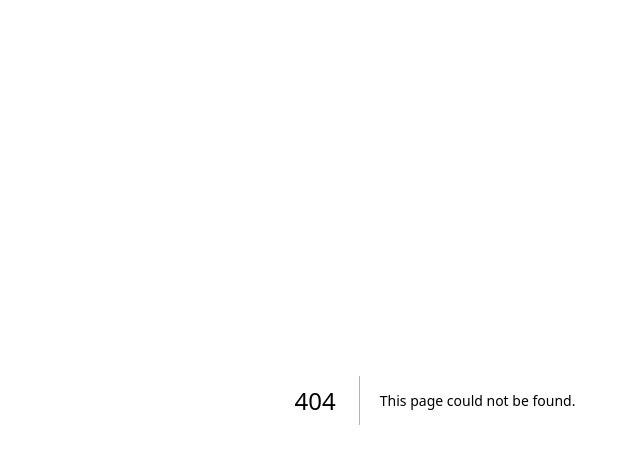
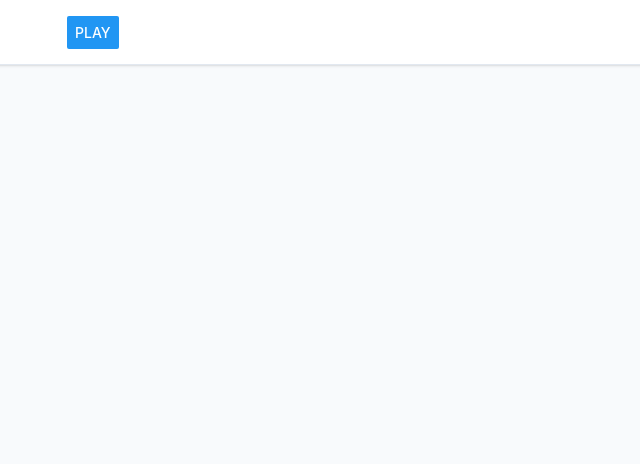
Before and after one commit to orzel320/ProjektowanieZespoloweRAM, a Next.js app in the folder frontend/: page /lobby in a window 1280 px wide. Before the commit this address had no page. Shown: the top 464 px of the page, without its empty margins (205-845 px from the left). Built offline with nearby package versions, Linux system fonts and the light colour scheme.

Commit message:
feat/lobby-part1

```diff
--- /dev/null
+++ b/frontend/src/app/lobby/page.js
@@ -0,0 +1,26 @@
+'use client';
+
+import {Button} from 'react-native-web'
+import { useRouter } from 'next/navigation';
+
+
+export default function Page() {
+    const router = useRouter()
+
+    return (
+        <main className="min-h-screen bg-slate-50">
+            <div className="min-h-screen bg-slate-50 text-slate-900 pb-20 relative">
+                {/* Header section */}
+                <header className="bg-white border-b border-slate-200 sticky top-0 z-20 shadow-sm mb-8">
+                    <div className="max-w-3xl mx-auto px-4 h-16 flex justify-between items-center relative">
+            <Button className="px-3 py-2 font-bold text-slate-600 z-30 hover:text-slate-900 transition-colors"
+                onPress={() => router.push('/')}
+                title="Play"
+                accessibilityLabel=""
+            />
+                    </div>
+                    </header>
+            </div>
+        </main>
+    );
+}
--- a/frontend/src/app/page.js
+++ b/frontend/src/app/page.js
@@ -1,6 +1,8 @@
 'use client';
 
+import { useRouter } from 'next/navigation';
 import GameGrid from '../components/Board';
+
 
 // ==========================================
 // MOCK DATA (To be replaced with API calls)
@@ -23,6 +25,7 @@ const mockWords = [
 ];
 
 export default function Home() {
+    const router = useRouter()
 
     // ==========================================
     // EVENT HANDLERS
@@ -53,7 +56,8 @@ export default function Home() {
         console.log('Navigating back to the main lobby...');
 
         // TODO: Future Routing Implementation
-        // router.push('/lobby');
+
+        router.push('/lobby');
     };
 
     // ==========================================
```
Also changed, not shown: frontend/package.json (+5 -2 lines), 2 other files (tests, documents, lock files or other folders).
